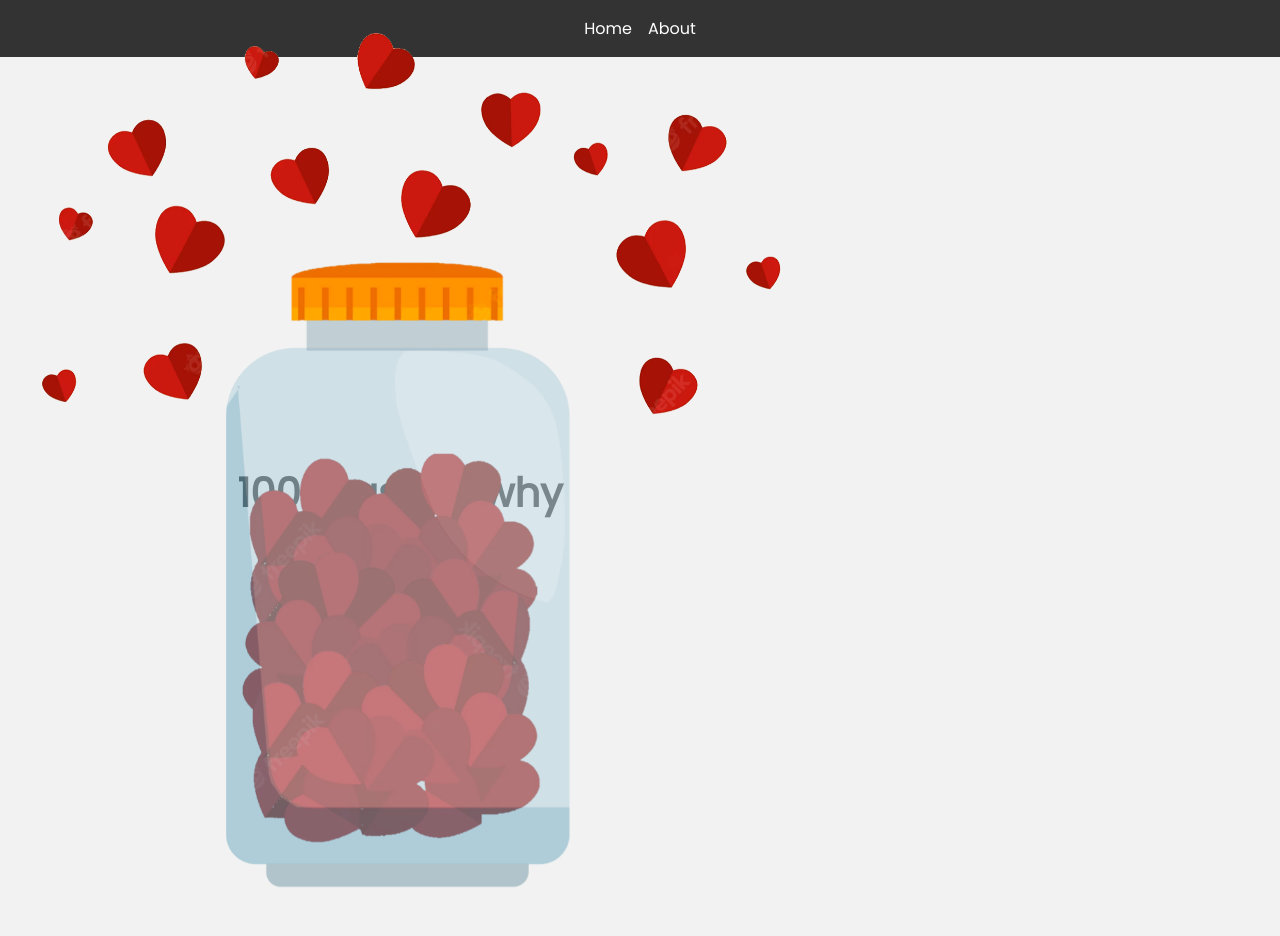
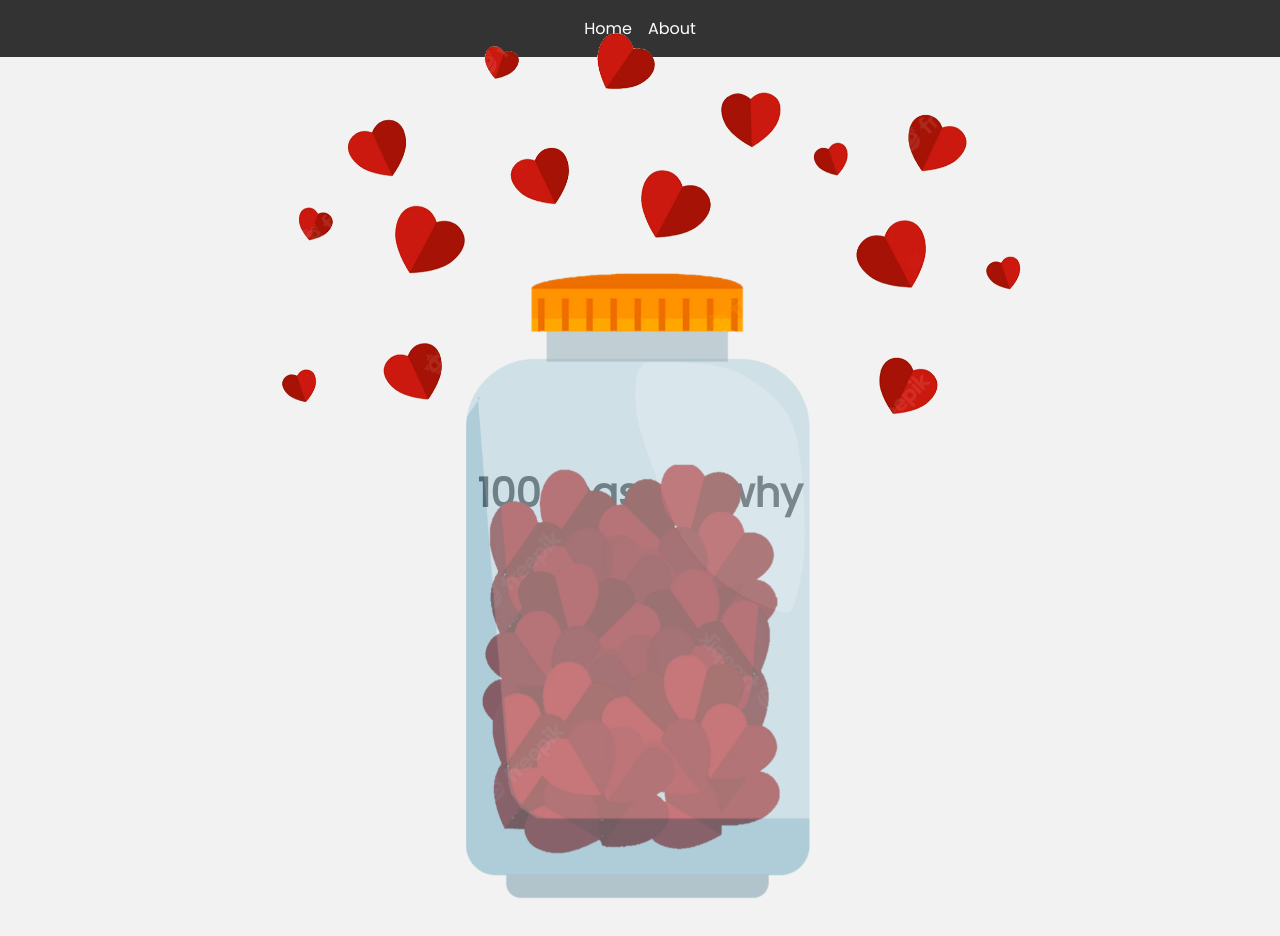
Before and after one commit to matheus-foscarinid/100-reasons-why, a Vue app: page / in a window 1280 px wide. Shown: the top 936 px of the page. Built offline with nearby package versions, Linux system fonts and the light colour scheme.

Commit message:
chore(HomeView): refactoring styles to use scss

```diff
--- a/src/views/HomeView.vue
+++ b/src/views/HomeView.vue
@@ -32,10 +32,12 @@
 import ReasonsMenu from '@/components/ReasonsMenu.vue'
 </script>
 
-<style scoped>
+<style scoped lang="scss">
 
 .home-container {
   display: flex;
+  justify-content: center;
+  align-items: center;
 }
 
 .reasons-container {
@@ -51,13 +53,6 @@
   flex-direction: column;
   align-items: center;
   justify-content: center;
-}
-.title {
-  font-size: 2.5rem;
-  font-weight: 700;
-  color: #333;
-  margin-bottom: 1rem;
-}
 
   .pot {
     width: 400px;
@@ -72,6 +67,14 @@
     width: 800px;
     height: fit-content;
     animation: vertical-floating 6s ease-in-out infinite;
+  }
+
+  .title {
+    font-size: 2.5rem;
+    font-weight: 700;
+    color: #333;
+    text-align: center;
+  }
 }
 
 @keyframes float {
```
Lines whose indentation alone changed are shown as unchanged.
